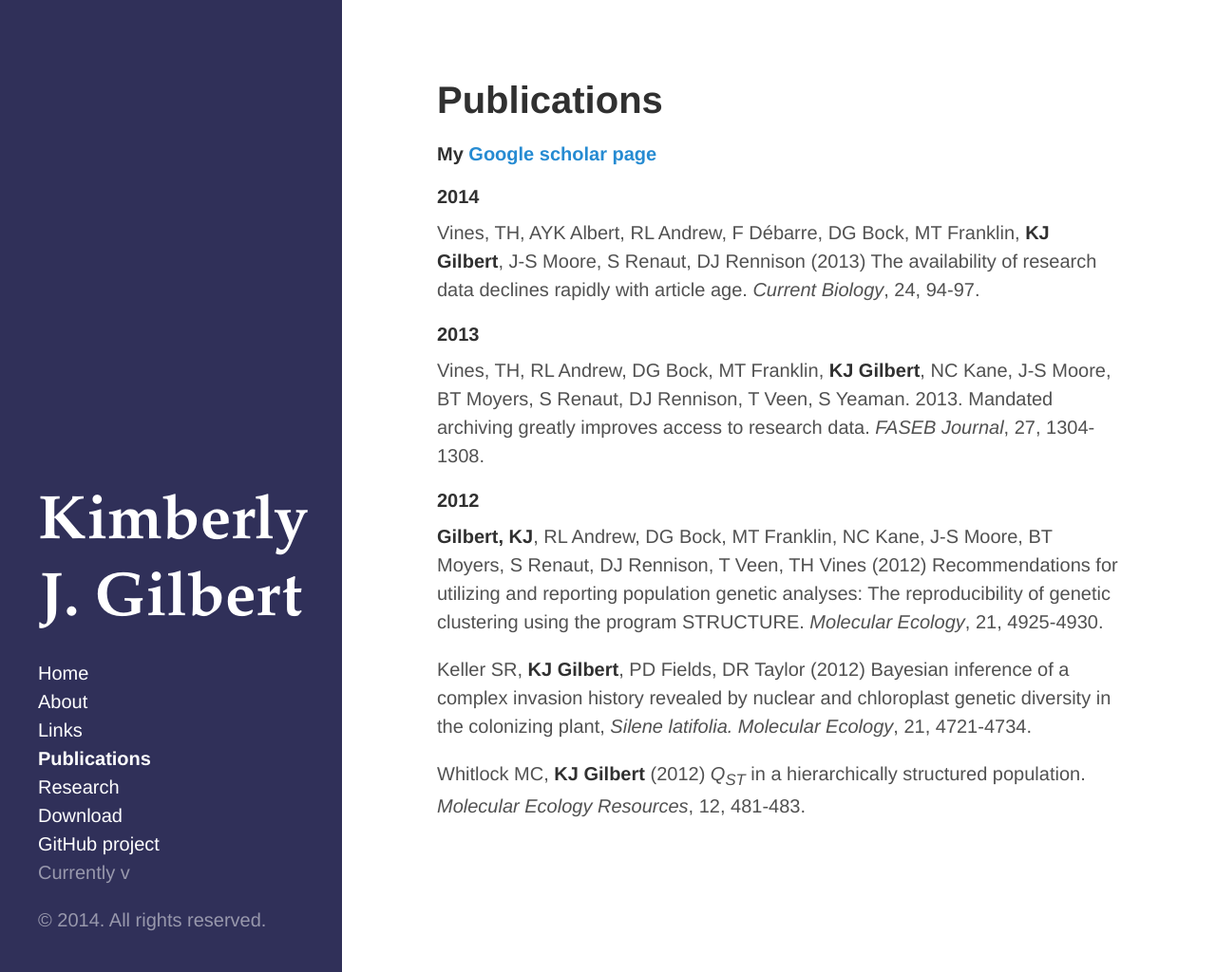
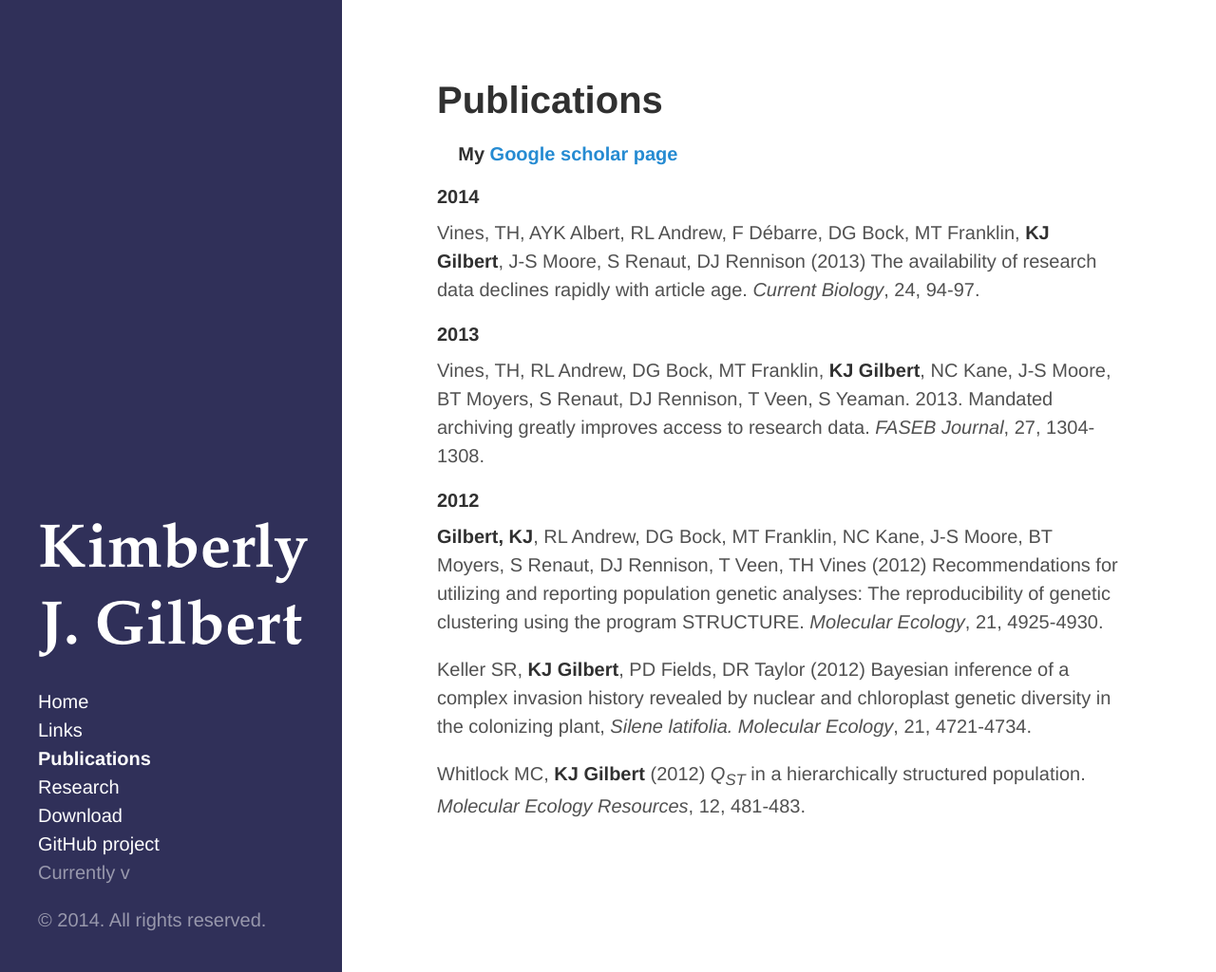
Before and after one commit to kjgilbert/kjgilbert.github.io, a Jekyll site: the page built from publications.md, in a window 1280 px wide and 1024 px high. Shown: the whole window at 95% size. Built offline with Jekyll 4.4.1, drawn with Linux system fonts in a browser that asks for light colours; Markdown is read by kramdown in place of the engine named in the settings.

Commit message:
formatting pubs

```diff
--- a/about.md
+++ /dev/null
@@ -1,4 +0,0 @@
----
-layout: page
-title: About
----
--- a/publications.md
+++ b/publications.md
@@ -3,7 +3,7 @@ layout: page
 title: Publications
 ---
 
-#### My [Google scholar page](http://scholar.google.ca/citations?user=qtirkigAAAAJ&hl=en)
+#### &nbsp;&nbsp;&nbsp; My [Google scholar page](http://scholar.google.ca/citations?user=qtirkigAAAAJ&hl=en)
 
 
 ##### 2014
```
